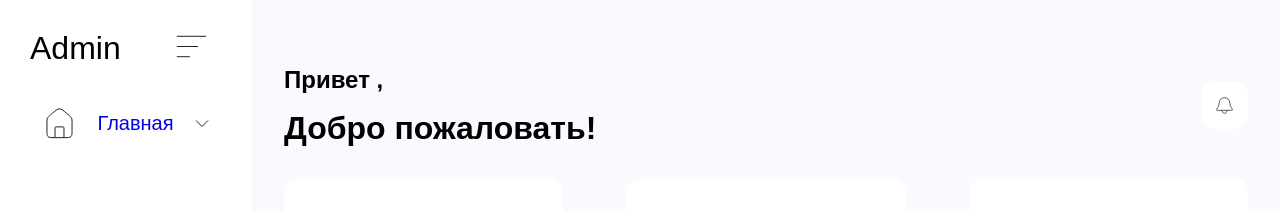
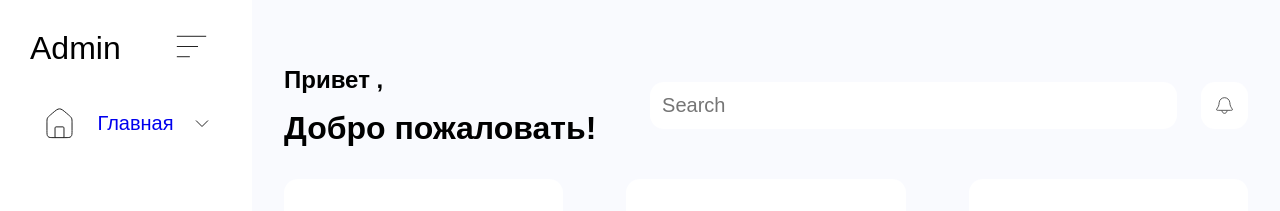
Before and after one commit to Fantom716/Admin-Me, a React (Create React App) app: page / in a window 1280 px wide. Shown: the top 211 px of the page. Built offline with nearby package versions, Linux system fonts and the light colour scheme.

Commit message:
Create form search

```diff
--- a/src/components/header/assemblyHeader/ready header.jsx
+++ b/src/components/header/assemblyHeader/ready header.jsx
@@ -2,11 +2,13 @@ import React from "react";
 import Greeting from "../greeting/greeting";
 import Notification from "../notification/notification";
 import style from './ready header.module.css'
+import FormSearch from "../search form/form";
 
 function Header() {
     return(
         <header>
             <Greeting />
+            <FormSearch />
             <Notification />
         </header>
     )
--- a/src/components/header/greeting/greeting.module.css
+++ b/src/components/header/greeting/greeting.module.css
@@ -2,17 +2,17 @@
     font-family: 'Montserrat', sans-serif;
     font-weight: 700;
     line-height: 3rem;
-    max-width: 90%;
-    width: 90%;
+    max-width: 36%;
+    width: 33%;
 }
 
 .greetingText{
     font-size: 1.5rem;
     text-overflow: ellipsis;
-    width: 70%;
+    width: 100%;
     overflow: hidden;
     white-space: nowrap;
-    max-width: 80%;
+    max-width: 100%;
 }
 
 .greetingBig{
--- a/src/components/header/search form/form.jsx
+++ b/src/components/header/search form/form.jsx
@@ -1,9 +1,10 @@
 import React from "react";
+import style from './form.module.css'
 
 function FormSearch() {
     return(
         <form action="post">
-            <input type="text" name="form-search" id="search" />
+            <input type="text" name="form-search" id="search" placeholder="Search" />
         </form>
     )
 }
--- a/src/components/header/search form/form.module.css
+++ b/src/components/header/search form/form.module.css
@@ -0,0 +1,20 @@
+form {
+    max-width: 503px;
+    width: 100%;
+    max-height: 47px;
+    height: 100%;
+}
+
+input {
+    font-family: 'Montserrat', sans-serif;
+    font-size: 1.25rem;
+    font-weight: 300;
+    border: 0px;
+    background-color: #fff;
+    max-width: 503px;
+    width: 100%;
+    max-height: 47px;
+    height: 100%;
+    padding: 12px;
+    border-radius: 14px;
+}
```
